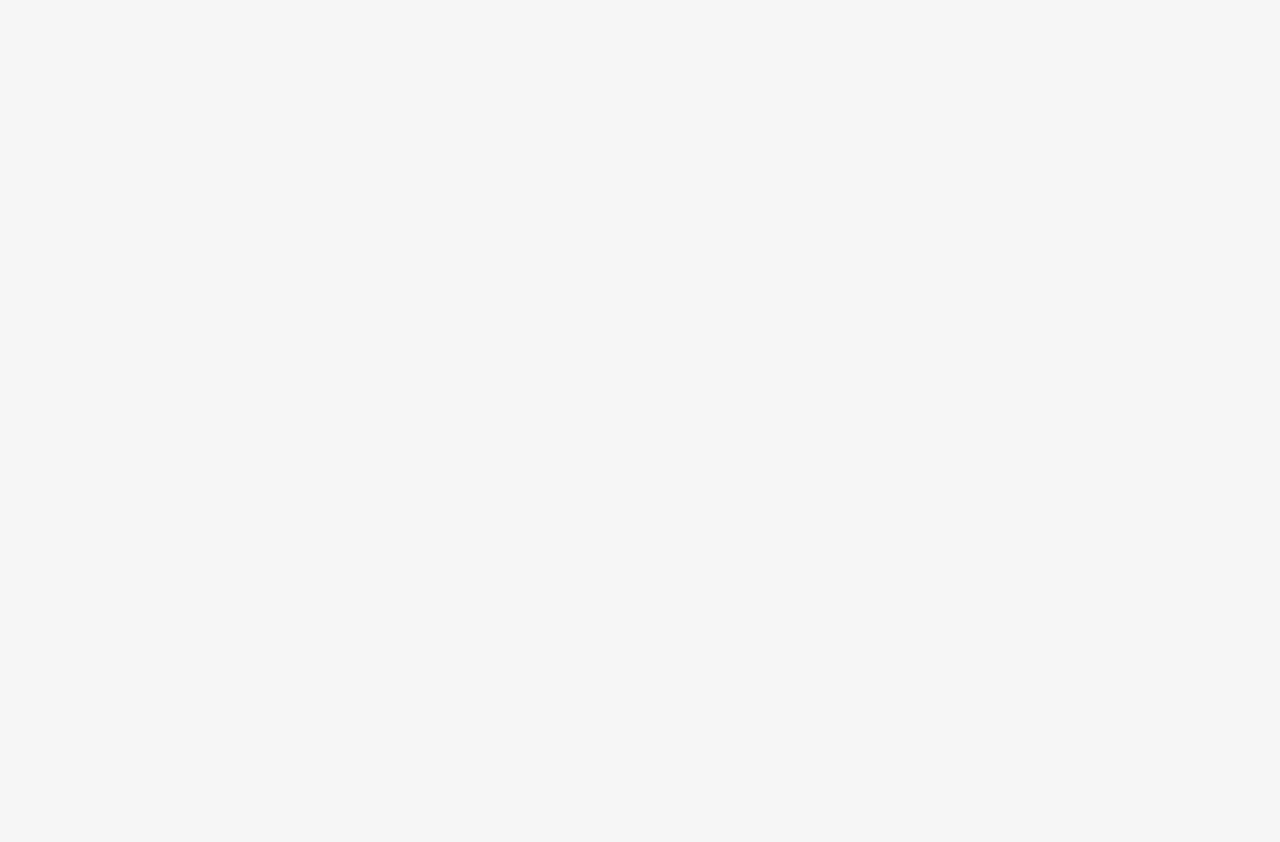
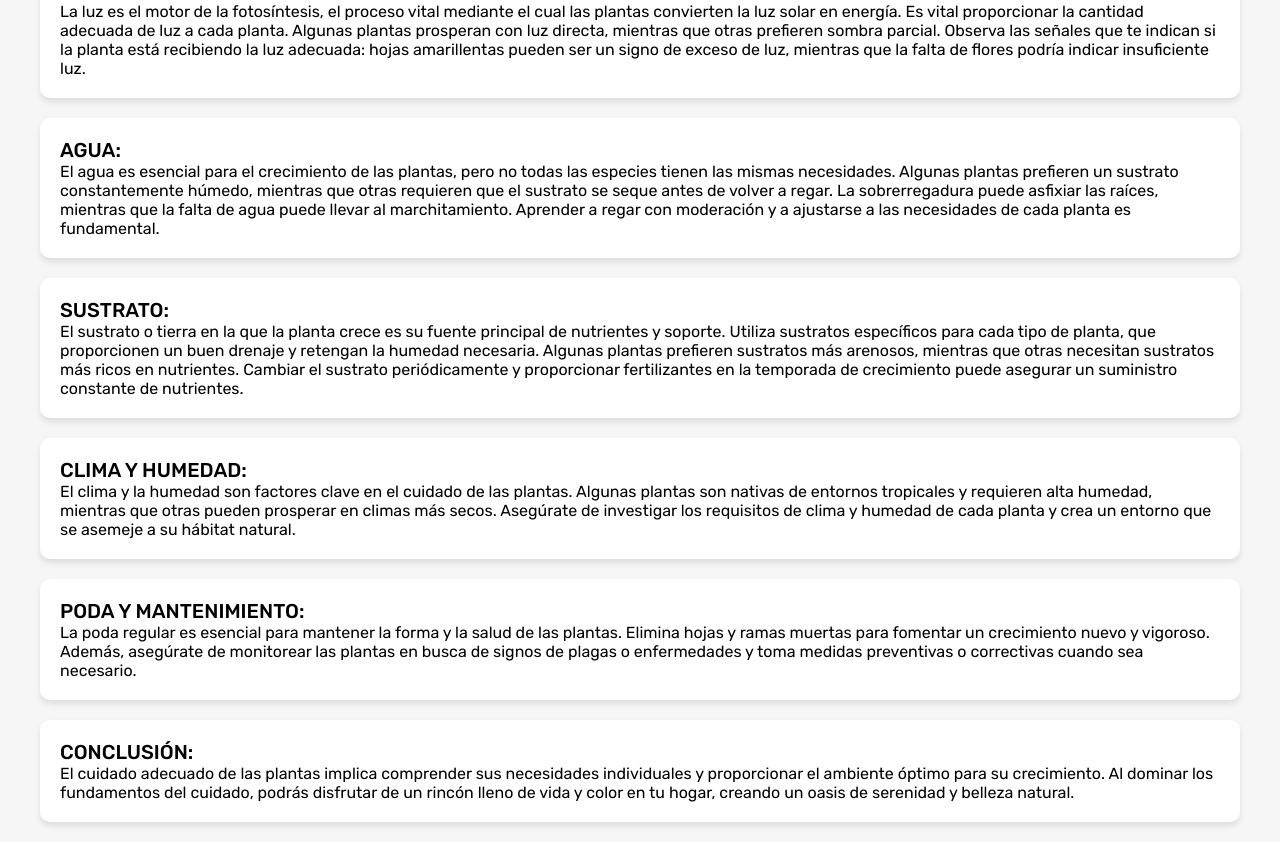
Before and after one commit to Jose29042019/react, a React (Create React App) app: page / in a window 1280 px wide. Shown: the part 2468-3310 px from the top of the page. Before the commit the page ends 2285 px from the top, so only its background shows below. Built offline with nearby package versions, Linux system fonts and the light colour scheme.

Commit message:
FundamentoCuidado

```diff
--- /dev/null
+++ b/src/Componentes/FundamentoCuidado/FundamentoCuidado.css
@@ -0,0 +1,32 @@
+.fundamento_cuidado {
+    max-width: 1200px;
+    margin: auto;
+  }
+
+  .contenedor_fundamento {
+    display: flex;
+    flex-direction: column;
+    max-width: 1200px;
+    margin: auto;
+  }
+
+  .fundamento_item {
+    display: flex;
+    flex-direction: column;
+    padding: 20px;
+    background-color: #fff;
+    border-radius: 10px;
+    box-shadow: 0px 4px 6px rgba(0, 0, 0, 0.1);
+    margin-bottom: 20px;
+  }
+
+  .titulo1, .titulo2, .titulo3, .titulo4, .titulo5, .titulo6, .titulo7, .conclusion {
+    font-size: 20px;
+    font-weight: 500;
+    text-transform: uppercase;
+  }
+
+  .descripcion1, .descripcion2, .descripcion3, .descripcion4, .descripcion5, .descripcion6, .dconclusion {
+    font-size: 16px;
+    font-weight: 400;
+  }
--- /dev/null
+++ b/src/Componentes/FundamentoCuidado/FundamentoCuidado.js
@@ -0,0 +1,70 @@
+import React from 'react';
+import './FundamentoCuidado.css';
+
+function FundamentoCuidado() {
+  return (
+    <section className="fundamento_cuidado">
+      <div className="contenedor_fundamento">
+        <div className="fundamento_item">
+          <h2 className="titulo1">
+            Fundamentos del Cuidado de Plantas
+          </h2>
+          <p className="descripcion1">
+            Cuidar de las plantas es una tarea gratificante que requiere comprensión y atención a varios aspectos esenciales para asegurar su crecimiento saludable y belleza radiante. A continuación, exploramos los fundamentos clave del cuidado de las plantas, para que puedas disfrutar de un jardín interior próspero y lleno de vida.
+          </p>
+        </div>
+        <div className="fundamento_item">
+          <h2 className="titulo2">
+            Luz:
+          </h2>
+          <p className="descripcion2">
+            La luz es el motor de la fotosíntesis, el proceso vital mediante el cual las plantas convierten la luz solar en energía. Es vital proporcionar la cantidad adecuada de luz a cada planta. Algunas plantas prosperan con luz directa, mientras que otras prefieren sombra parcial. Observa las señales que te indican si la planta está recibiendo la luz adecuada: hojas amarillentas pueden ser un signo de exceso de luz, mientras que la falta de flores podría indicar insuficiente luz.
+          </p>
+        </div>
+        <div className="fundamento_item">
+          <h2 className="titulo3">
+            Agua:
+          </h2>
+          <p className="descripcion3">
+            El agua es esencial para el crecimiento de las plantas, pero no todas las especies tienen las mismas necesidades. Algunas plantas prefieren un sustrato constantemente húmedo, mientras que otras requieren que el sustrato se seque antes de volver a regar. La sobrerregadura puede asfixiar las raíces, mientras que la falta de agua puede llevar al marchitamiento. Aprender a regar con moderación y a ajustarse a las necesidades de cada planta es fundamental.
+          </p>
+        </div>
+        <div className="fundamento_item">
+          <h2 className="titulo4">
+            Sustrato:
+          </h2>
+          <p className="descripcion3">
+            El sustrato o tierra en la que la planta crece es su fuente principal de nutrientes y soporte. Utiliza sustratos específicos para cada tipo de planta, que proporcionen un buen drenaje y retengan la humedad necesaria. Algunas plantas prefieren sustratos más arenosos, mientras que otras necesitan sustratos más ricos en nutrientes. Cambiar el sustrato periódicamente y proporcionar fertilizantes en la temporada de crecimiento puede asegurar un suministro constante de nutrientes.
+          </p>
+        </div>
+        <div className="fundamento_item">
+          <h2 className="titulo5">
+            Clima y Humedad:
+          </h2>
+          <p className="descripcion5">
+            El clima y la humedad son factores clave en el cuidado de las plantas. Algunas plantas son nativas de entornos tropicales y requieren alta humedad, mientras que otras pueden prosperar en climas más secos. Asegúrate de investigar los requisitos de clima y humedad de cada planta y crea un entorno que se asemeje a su hábitat natural.
+          </p>
+        </div>
+        <div className="fundamento_item">
+          <h2 className="titulo6">
+            Poda y Mantenimiento:
+          </h2>
+          <p className="descripcion6">
+            La poda regular es esencial para mantener la forma y la salud de las plantas. Elimina hojas y ramas muertas para fomentar un crecimiento nuevo y vigoroso. Además, asegúrate de monitorear las plantas en busca de signos de plagas o enfermedades y toma medidas preventivas o correctivas cuando sea necesario.
+          </p>
+        </div>
+        <div className="fundamento_item">
+          <h2 className="conclusion">
+            Conclusión:
+          </h2>
+          <p className="dconclusion">
+            El cuidado adecuado de las plantas implica comprender sus necesidades individuales y proporcionar el ambiente óptimo para su crecimiento. Al dominar los fundamentos del cuidado, podrás disfrutar de un rincón lleno de vida y color en tu hogar, creando un oasis de serenidad y belleza natural.
+          </p>
+        </div>
+        {/* ... Más fundamento_items */}
+      </div>
+    </section>
+  );
+}
+
+export default FundamentoCuidado;
--- a/src/index.js
+++ b/src/index.js
@@ -7,6 +7,7 @@ import Banner from './Componentes/Banner/Banner';
 import Bienvenidos from './Componentes/Bienvenidos/Bienvenidos';
 import Tienda from './Componentes/Tienda/Tienda';
 import SeccionPost from './Componentes/Post/Post';
+import FundamentoCuidado from './Componentes/FundamentoCuidado/FundamentoCuidado';
 
 
 const root = ReactDOM.createRoot(document.getElementById('root'));
@@ -17,6 +18,7 @@ root.render(
     <Bienvenidos/>
     <Tienda/>
     <SeccionPost/>
+    <FundamentoCuidado/>
   </React.StrictMode>
 );
 
```
Also changed, not shown: 1 other file (tests, documents, lock files or other folders).
